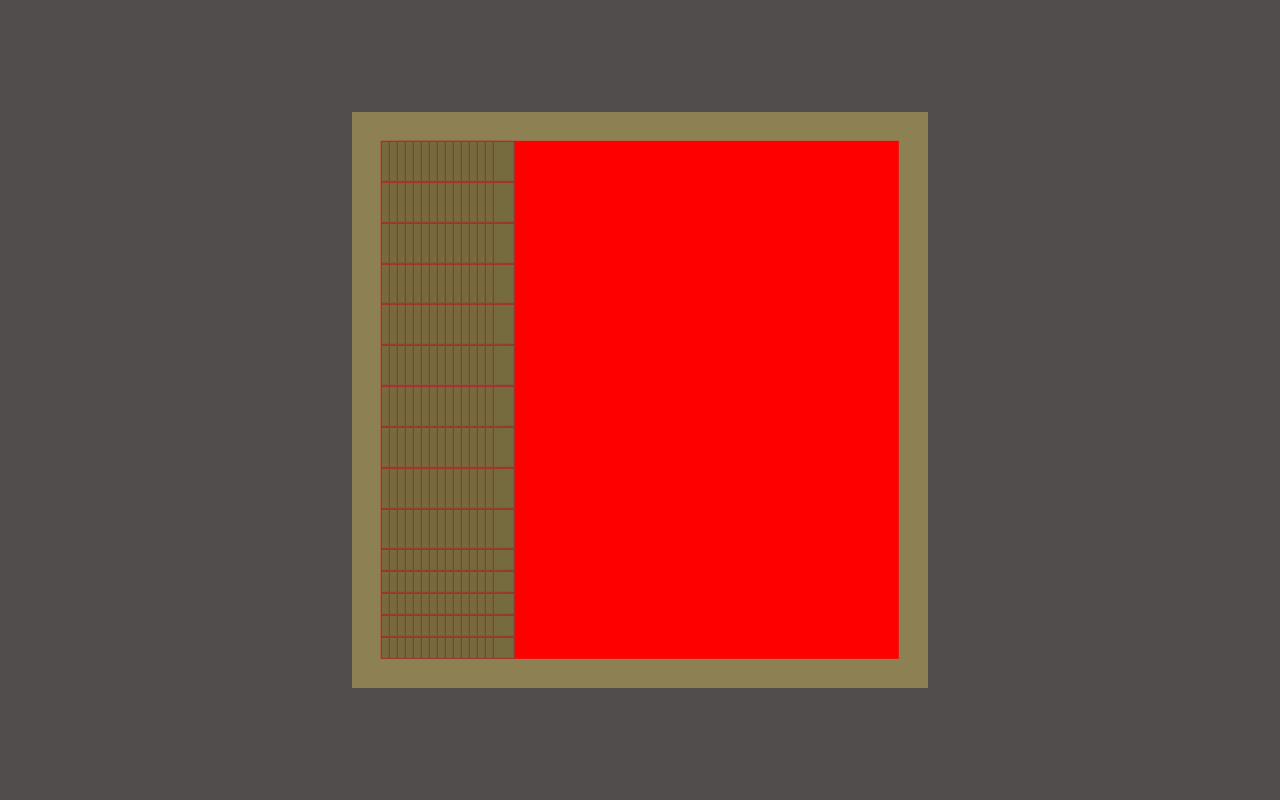
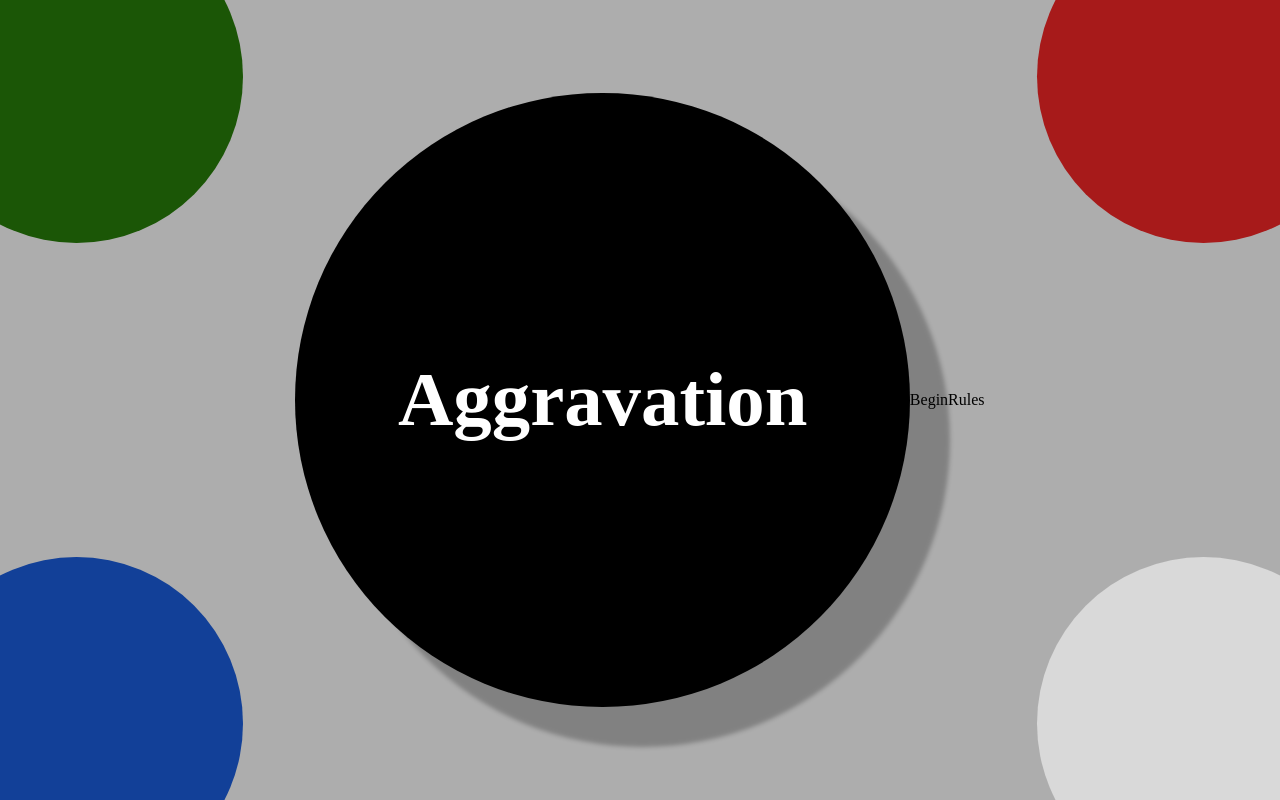
Before and after one commit to chaburk/aggravation, a React (Vite) app: page / in a window 1280 px wide. Built offline with nearby package versions, Linux system fonts and the light colour scheme; a web font is replaced by a local one.

Commit message:
Added start button

```diff
--- a/src/App.tsx
+++ b/src/App.tsx
@@ -1,14 +1,18 @@
 import StartPage from "./StartPage";
 import "./App.css";
 import Board from "./Board";
+import { useState } from "react";
 
 function App() {
+  const [start, setStart] = useState(true);
+
+  const startGame = () => {
+    setStart((prevStart) => !prevStart);
+  };
+
   return (
     <>
-      <div>
-        {/* <StartPage /> */}
-        <Board />
-      </div>
+      <div>{start ? <StartPage startGame={startGame} /> : <Board />}</div>
     </>
   );
 }
--- a/src/StartPage.tsx
+++ b/src/StartPage.tsx
@@ -1,7 +1,7 @@
 import "./StartPage.css";
 //use sass???
 //after today will change
-const StartPage = () => {
+const StartPage = ({ startGame }) => {
   return (
     <div className="start__container">
       <div className="start__blackMarble">
@@ -11,8 +11,10 @@ const StartPage = () => {
       <div className="start__red start__marble"></div>
       <div className="start__blue start__marble"></div>
       <div className="start__grey start__marble"></div>
-      {/* <div className="btn">Begin</div>
-      <div className="btn">Rules</div> */}
+      <div className="btn" onClick={startGame}>
+        Begin
+      </div>
+      <div className="btn">Rules</div>
     </div>
   );
 };
```
